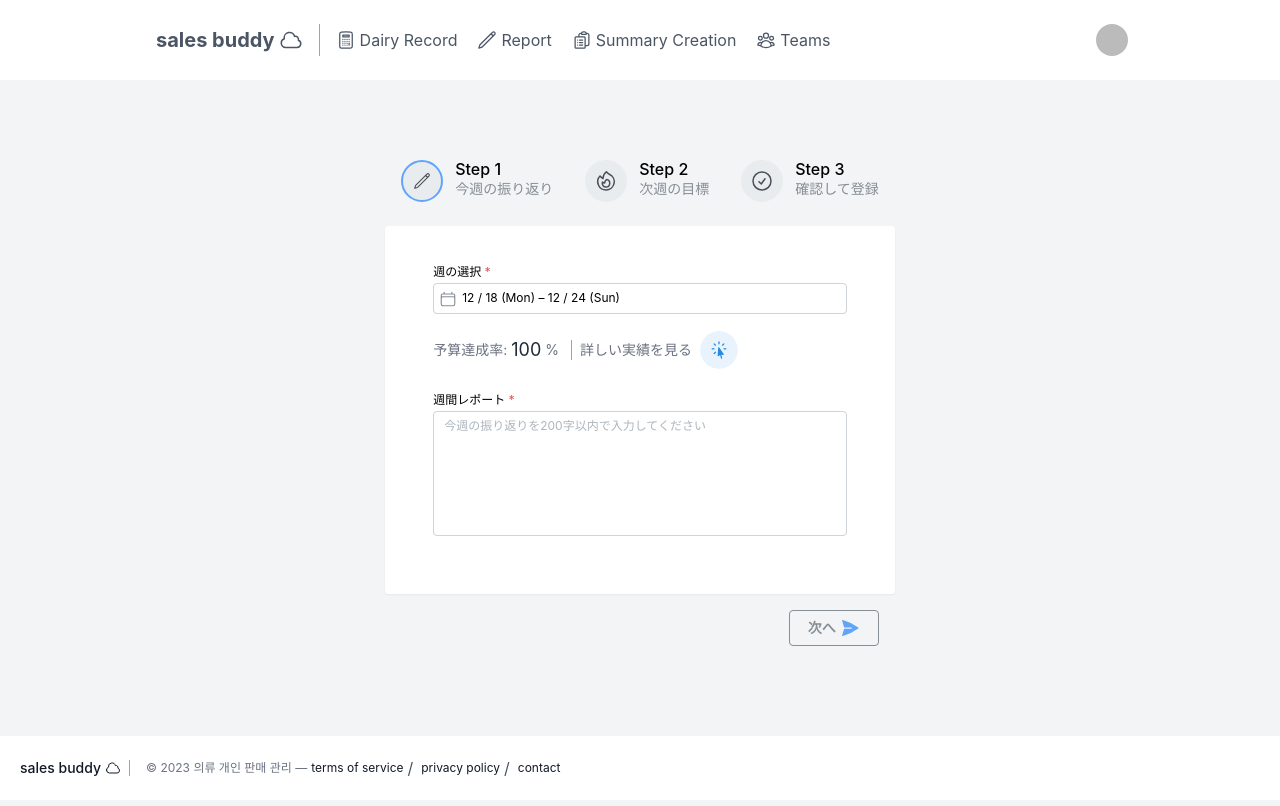
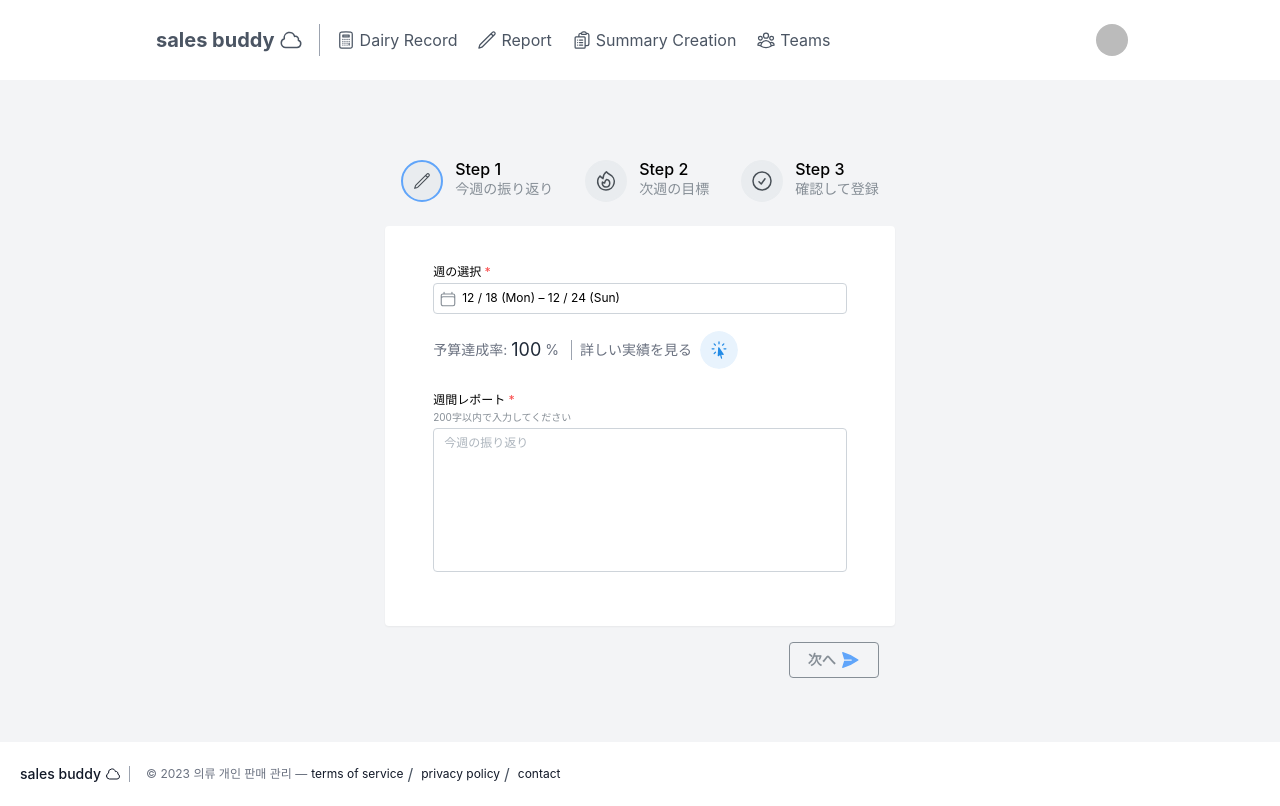
Before and after one commit to eriplume/sales_buddy, a Next.js app: page /weekly in a window 1280 px wide. Built offline with nearby package versions, Linux system fonts and the light colour scheme; no server answers; sample sign-in values are in the browser's storage.

Commit message:
:zap: Update: formのバリデーション関連を修正 #25

```diff
--- a/app/components/page/StepForm/Report.tsx
+++ b/app/components/page/StepForm/Report.tsx
@@ -48,7 +48,7 @@ export default function Report() {
 
       <div className="flex flex-row justify-center items-center w-full">
         <div className="flex w-full p-2 mx-aut justify-center">
-          <div className="w-60 md:w-full h-40 overflow-auto">
+          <div className="w-60 md:w-full h-48 overflow-auto">
             <ReportInputForm/>
           </div>
         </div>
--- a/app/components/page/StepForm/StepForm.tsx
+++ b/app/components/page/StepForm/StepForm.tsx
@@ -1,6 +1,5 @@
 "use client"
 import { useState } from 'react';
-import { Alert } from '@mantine/core';
 import { Button } from '@mantine/core';
 import axios from 'axios'
 import Target from './Target';
@@ -24,12 +23,12 @@ export default function StepForm() {
       case 0:
         return {
           success: validateContent().success,
-          errorMessage: '1〜200文字でレポートを入力してください'
+          errorMessage: '1〜200文字で週間レポートを入力してください'
         };
       case 1:
         return {
           success: validateTarget().success,
-          errorMessage: '0は設定できません！'
+          errorMessage: '目標金額に0は設定できません'
         };
       default:
         return { success: true, errorMessage: '' };
--- a/app/components/page/WeeklyReport.tsx/ReportInput.tsx
+++ b/app/components/page/WeeklyReport.tsx/ReportInput.tsx
@@ -12,12 +12,13 @@ export default function ReportInputForm() {
           <Textarea
             value={content}
             onChange={(e) => setContent(e.currentTarget.value)}
-            placeholder="今週の振り返りを200字以内で入力してください"
+            placeholder="今週の振り返り"
+            description="200字以内で入力してください"
             label="週間レポート"
             size="xs"
             withAsterisk
             autosize
-            minRows={6}
+            minRows={7}
             maxRows={7}
           />
         </form>
--- a/app/components/page/WeeklyTarget/TargetInputForm.tsx
+++ b/app/components/page/WeeklyTarget/TargetInputForm.tsx
@@ -13,10 +13,12 @@ export default function TargetInputForm() {
             onChange={(value) => setTarget(Number(value))}
             label="目標金額（万）"
             placeholder="100万円"
+            description="1~200で入力してください"
             suffix="万円"
             size="xs"
             withAsterisk
             min={0}
+            max={200}
           />
         </div>
       </div>
--- a/store/weeklyStore.ts
+++ b/store/weeklyStore.ts
@@ -3,7 +3,7 @@ import { z, ZodError } from 'zod';
 
 // バリデーションスキーマ定義
 const targetSchema = z.object({
-  target: z.number().min(1),
+  target: z.number().min(1).max(200),
 });
 const contentSchema = z.object({
   content: z.string().min(1).max(200),
```
